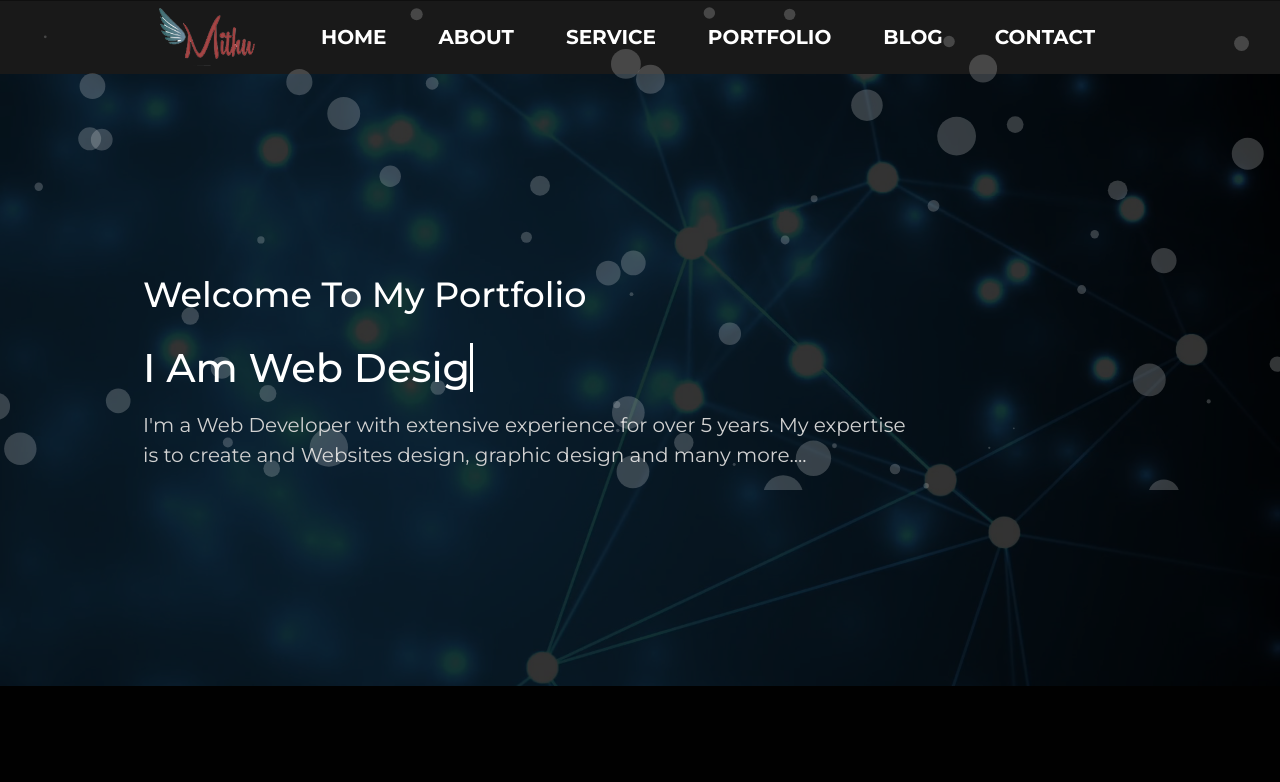
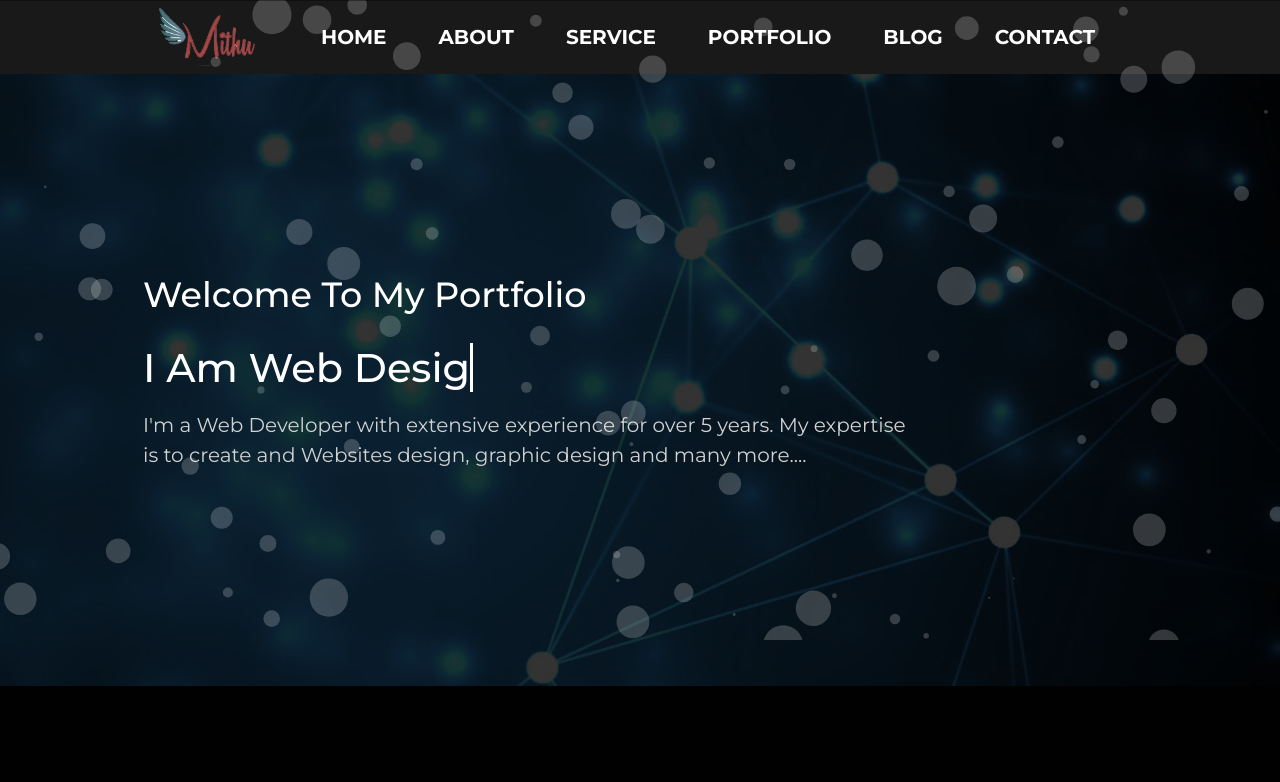
Before and after one commit to mdmithu64848/mithu.portfolio, a plain HTML site: page index.html in a window 1280 px wide. Shown: the top 782 px of the page. Drawn offline with Linux system fonts and the light colour scheme.

Commit message:
Update style.css

```diff
--- a/css/style.css
+++ b/css/style.css
@@ -110,7 +110,7 @@ button:focus {
 }
 #particles-js{
     position: absolute;
-    top: -150px;
+    top: 0px;
     left: 0;
     width: 100%;
     z-index: 1
```
